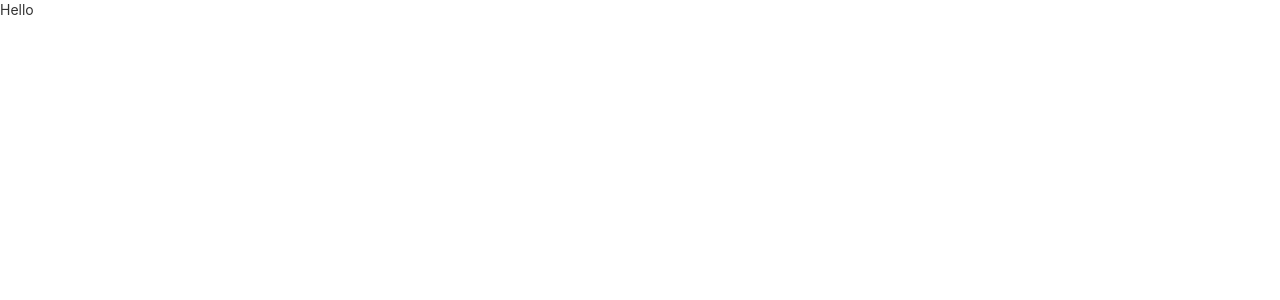
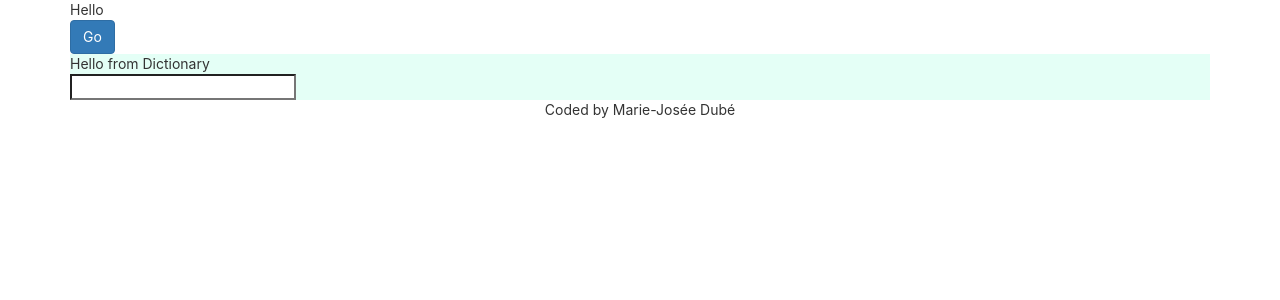
Before and after one commit to MarieJosee13/dictionary-project, a React (Create React App) app: page / in a window 1280 px wide. Shown: the top 300 px of the page. Built offline with nearby package versions, Linux system fonts and the light colour scheme.

Commit message:
added the start of my search engine

```diff
--- a/src/App.css
+++ b/src/App.css
@@ -0,0 +1,3 @@
+.App-footer {
+  text-align: center;
+}
--- a/src/App.js
+++ b/src/App.js
@@ -1,11 +1,19 @@
 import "./App.css";
+import Dictionary from "./Dictionary";
 
-function App() {
+export default function App() {
   return (
     <div className="App">
-      <header className="App-header">Hello</header>
+      <div className="container">
+        <header className="App-header">Hello</header>
+        <button className="btn btn-primary">Go</button>
+        <main>
+          <Dictionary />
+        </main>
+        <footer className="App-footer">Coded by Marie-Josée Dubé</footer>
+      </div>
     </div>
   );
 }
 
-export default App;
+App();
--- /dev/null
+++ b/src/Dictionary.css
@@ -0,0 +1,3 @@
+.Dictionary-header {
+  background-color: rgba(127, 255, 212, 0.21);
+}
--- /dev/null
+++ b/src/Dictionary.js
@@ -0,0 +1,22 @@
+import React, { useState } from "react";
+import "./Dictionary.css";
+
+export default function Dictionary() {
+  let [keyword, setKeyword] = useState("");
+  function search(event) {
+    event.preventDefault();
+    alert(`Searching for ${keyword} definition...`);
+  }
+  function handleKeyword(event) {
+    setKeyword(event.target.value);
+  }
+
+  return (
+    <div className="Dictionary-header">
+      Hello from Dictionary
+      <form onSubmit={search}>
+        <input type="search" onChange={handleKeyword} />
+      </form>
+    </div>
+  );
+}
```
Also changed, not shown: public/index.html (+1 -22 lines).
